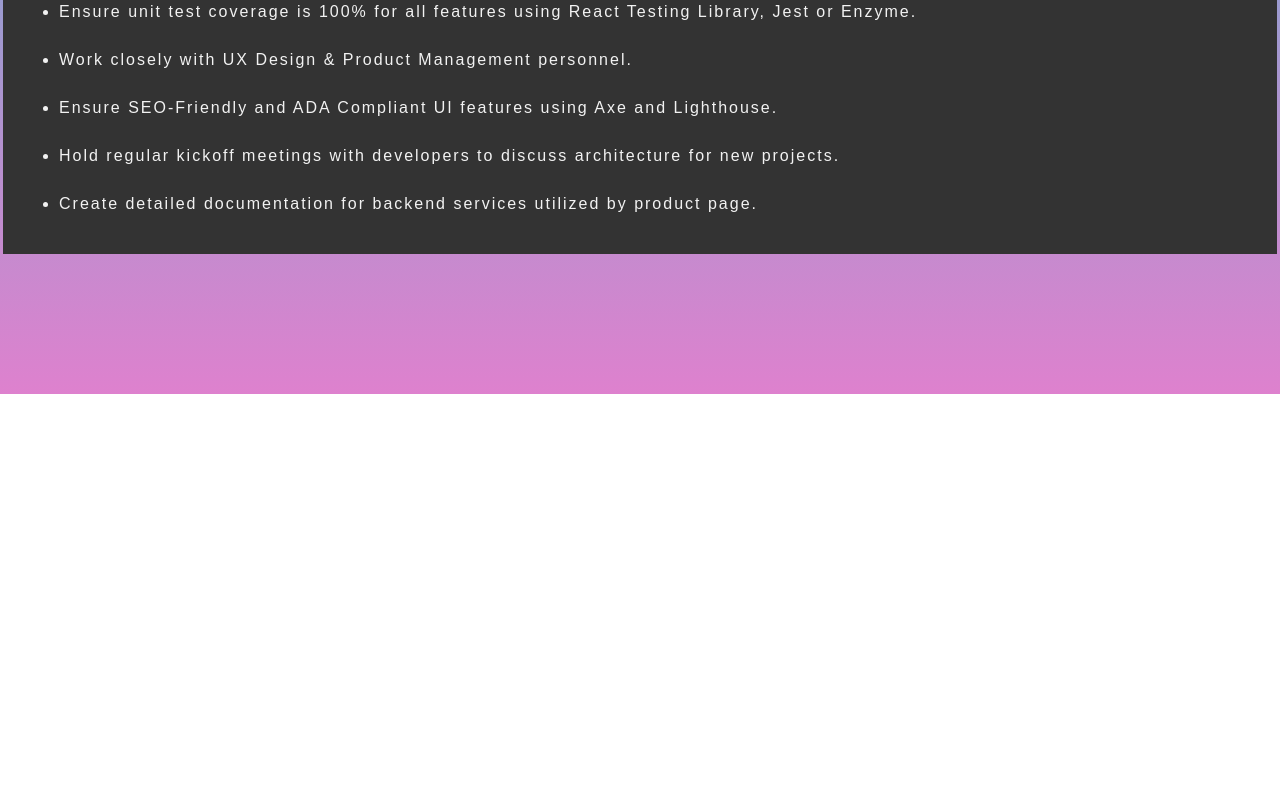
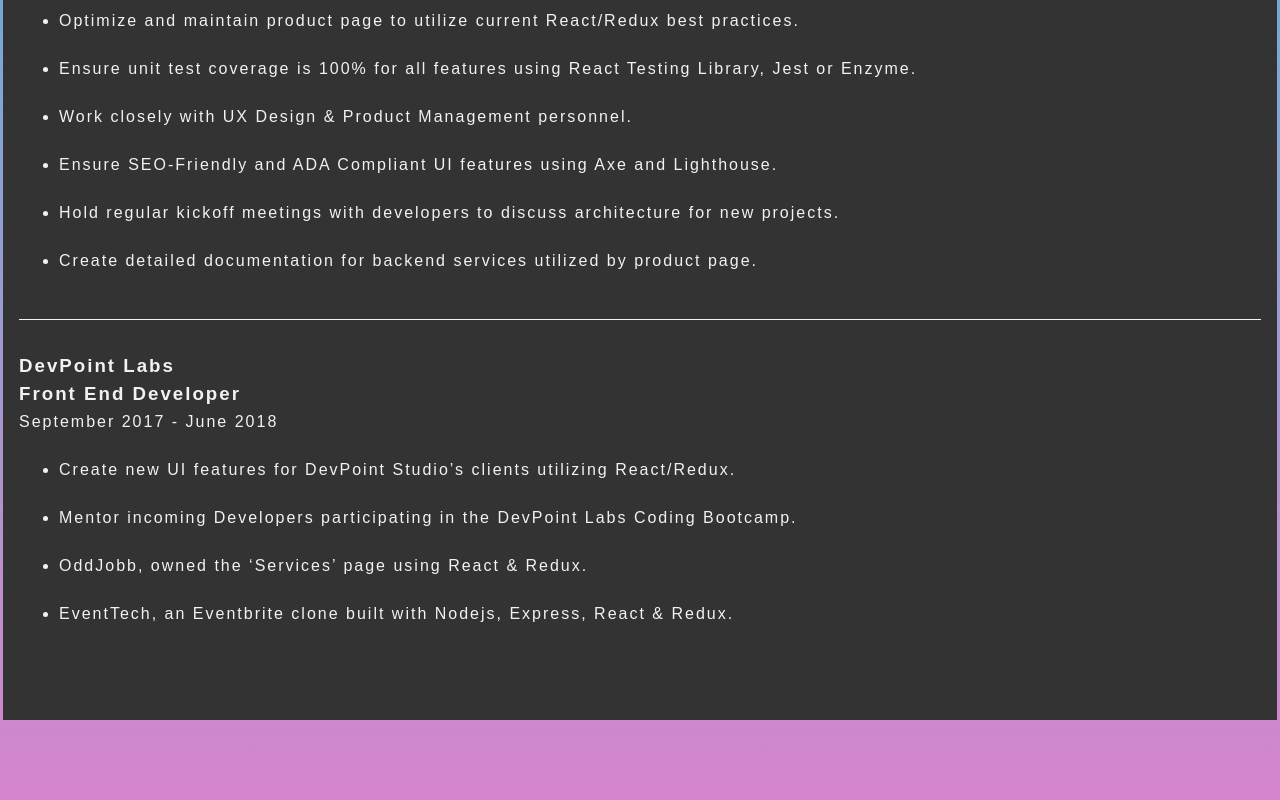
Before and after one commit to joeybuenosdias/nextjs-portfolio, a Next.js app: page /resume in a window 1280 px wide. Shown: the part 918-1718 px from the top of the page. Before the commit the page ends 1312 px from the top, so only its background shows below. Built offline with nearby package versions, Linux system fonts and the light colour scheme.

Commit message:
Add DPL and more styles to resume

```diff
--- a/components/resume/resume.js
+++ b/components/resume/resume.js
@@ -7,6 +7,7 @@
 	StyledSkillsRow,
 	StyledSkillsCell,
 	StyledJobHeading,
+	StyledJobContainer,
 	StyledJobDetail,
 } from './resume.styled'
 
@@ -138,6 +139,18 @@
 			'Create detailed documentation for backend services utilized by product page.',
 		],
 	},
+	{
+		employer: 'DevPoint Labs',
+		jobTitle: 'Front End Developer',
+		startDate: 'September 2017',
+		endDate: 'June 2018',
+		details: [
+			'Create new UI features for DevPoint Studio’s clients utilizing React/Redux.',
+			'Mentor incoming Developers participating in the DevPoint Labs Coding Bootcamp.',
+			'OddJobb, owned the ‘Services’ page using React & Redux.',
+			'EventTech, an Eventbrite clone built with Nodejs, Express, React & Redux.',
+		],
+	},
 ]
 
 function Experience() {
@@ -158,7 +171,7 @@
 	details,
 }) {
 	return (
-		<div>
+		<StyledJobContainer>
 			<div>
 				<StyledJobHeading>{employer}</StyledJobHeading>
 				<StyledJobHeading>{jobTitle}</StyledJobHeading>
@@ -179,7 +192,7 @@
 					<StyledJobDetail>{detail}</StyledJobDetail>
 				))}
 			</ul>
-		</div>
+		</StyledJobContainer>
 	)
 }
 
--- a/components/resume/resume.styled.js
+++ b/components/resume/resume.styled.js
@@ -36,6 +36,16 @@
 	padding: 8px 0;
 `
 
+export const StyledJobContainer = styled.div`
+	padding-bottom: 1.5em;
+	border-bottom: 1px solid ${({ theme }) => theme.fontColor};
+	margin-bottom: 2em;
+
+	&:last-child {
+		border-bottom: none;
+	}
+`
+
 export const StyledJobHeading = styled.h3`
 	margin: 0;
 `
```
